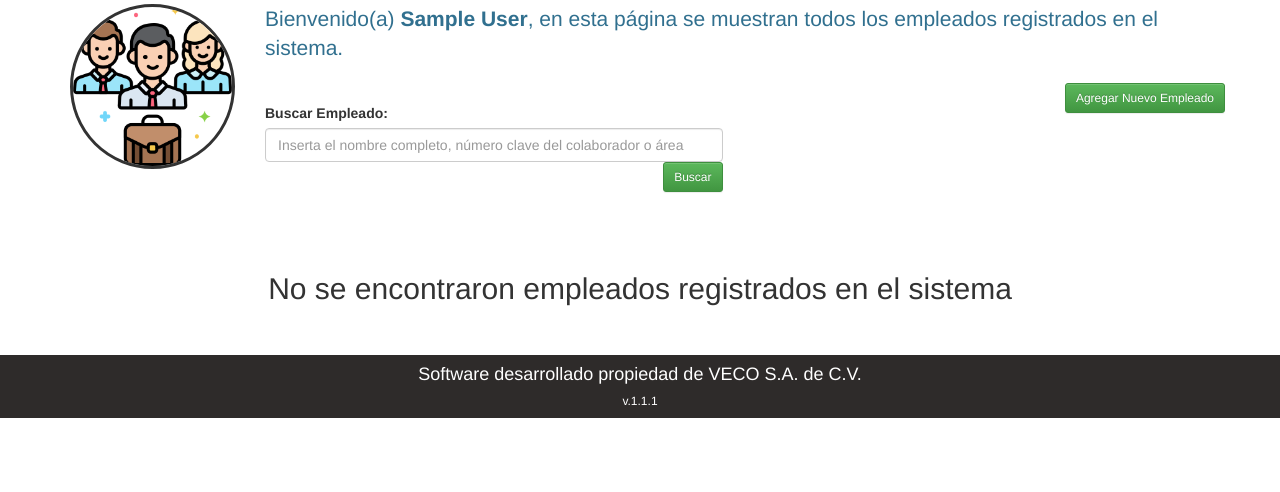
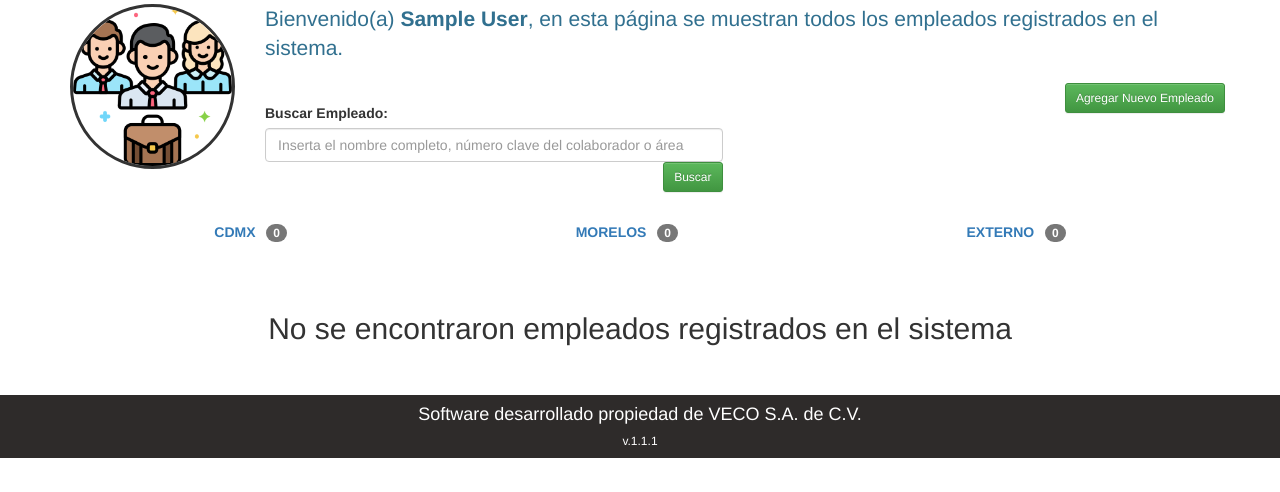
Before and after one commit to JONATHAN-SO-L/incidencias, a PHP site: page /empleados.php in a window 1280 px wide. Shown: the part 206-698 px from the top of the page. Run offline with PHP 8.4, Linux system fonts and the light colour scheme; the visitor is signed in with stand-in values (Sample User, id 1); data that the repository does not hold is empty; some libraries are stand-ins or nearby versions.

```diff
--- a/checador/views/areas.php
+++ b/checador/views/areas.php
@@ -99,7 +99,7 @@ footer {
                                             <tr>
                                                 <td class='text-center'>
                                                     <a href='mod_area.php?".$areas->id_area."' class='btn btn-sm btn-warning' title='Modificar'><i class='fa fa-eye' aria-hidden='true'></i> Modificar</a>
-                                                    <a href='#?".$areas->id_area."' class='btn btn-sm btn-danger' title='Eliminar'><i class='fa fa-eye' aria-hidden='true'></i> Eliminar</a>
+                                                    <a href='drop_area.php?".$areas->id_area."' class='btn btn-sm btn-danger' title='Eliminar'><i class='fa fa-eye' aria-hidden='true'></i> Eliminar</a>
                                                 </td>"
                                         ?>
                                                 <td class="text-center"><strong><?php echo $areas->id_area; ?></strong></td>
--- a/checador/views/empleados.php
+++ b/checador/views/empleados.php
@@ -1,7 +1,7 @@
 <?php
 session_start();
 if( $_SESSION['nombre']!="" && $_SESSION['clave']!="" && $_SESSION['tipo']=="RH" || $_SESSION['tipo']=="admin"){
-
+    require '../config.php';
     require '../../inc/navbarchkad.php';
 ?>
 
@@ -59,13 +59,45 @@ footer {
                </p>
             </div>
         </div>
-        </div>
+        </div><br>
 
-        <br><br>
+<!--------------------------------------------
+Pildoras de de división para mostrar las sedes
+--------------------------------------------->
+<?php
+// Consulta para obtener el número de registros por sede
+//CDMX
+$s_empleados_cdmx = $con->prepare("SELECT COUNT(*) FROM veco_do.empleados WHERE sede = 'CDMX'");
+$s_empleados_cdmx->execute();
+$total_empleados_cdmx = $s_empleados_cdmx->fetchColumn();
+
+//MORELOS
+$s_empleados_morelos = $con->prepare("SELECT COUNT(*) FROM veco_do.empleados WHERE sede = 'Morelos'");
+$s_empleados_morelos->execute();
+$total_empleados_morelos = $s_empleados_morelos->fetchColumn();
+
+//EXTERNOS
+$s_empleados_externo = $con->prepare("SELECT COUNT(*) FROM veco_do.empleados WHERE sede = 'Externo'");
+$s_empleados_externo->execute();
+$total_empleados_externos = $s_empleados_externo->fetchColumn();
+?>
+
+<div class="container mt-3">
+  <ul class="nav nav-pills nav-justified">
+    <li class="nav-item">
+      <a class="nav-link" href="empleados_cdmx.php"><strong>CDMX</strong>&nbsp;&nbsp;<span class="badge rounded-pill bg-primary"><?php echo $total_empleados_cdmx?></span></a>
+    </li>
+    <li class="nav-item">
+      <a class="nav-link" href="empleados_morelos.php"><strong>MORELOS</strong>&nbsp;&nbsp;<span class="badge rounded-pill bg-primary"><?php echo $total_empleados_morelos?></span></a>
+    </li>
+    <li class="nav-item">
+      <a class="nav-link" href="empleados_externos.php"><strong>EXTERNO</strong>&nbsp;&nbsp;<span class="badge rounded-pill bg-primary"><?php echo $total_empleados_externos?></span></a>
+    </li>
+  </ul>
+</div><br>
 
         <?php
         if (isset($_POST['buscar_employee'])) {
-            require '../config.php';
             $palabra_clave = $_POST['buscar_empleado']; ?>
             <div class="container">
                 <br>
```
